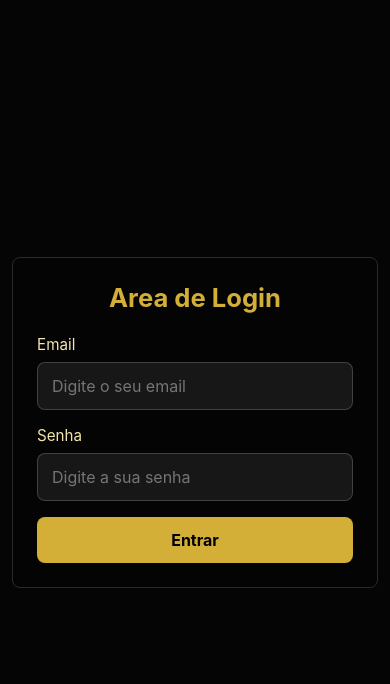
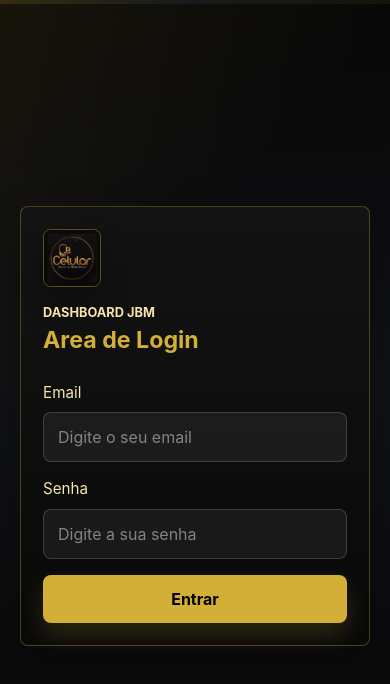
Before and after one commit to RDPlayer16/JB-STORE, a React (Vite) app: page / in a window 390 px wide. Shown: the top 684 px of the page. Built offline with nearby package versions, Linux system fonts and the light colour scheme; no server answers; what chartjs-plugin-datalabels would draw is missing.

Commit message:
Substitui arquivos do projeto

```diff
--- a/index.html
+++ b/index.html
@@ -2,7 +2,8 @@
 <html lang="en">
   <head>
     <meta charset="UTF-8" />
-    <link rel="icon" type="image/svg+xml" href="/favicon.svg" />
+    <link rel="icon" type="image/png" href="%BASE_URL%maskable_icon.png" />
+    <link rel="apple-touch-icon" href="%BASE_URL%maskable_icon.png" />
     <meta name="viewport" content="width=device-width, initial-scale=1.0" />
     <title>JBM</title>
   </head>
--- a/src/Pages/UsuariosAdmin.jsx
+++ b/src/Pages/UsuariosAdmin.jsx
@@ -28,7 +28,7 @@ function traduzirErro(error) {
   const mensagensErro = {
     "auth/email-already-in-use": "Este email ja esta cadastrado.",
     "auth/invalid-email": "Email invalido.",
-    "auth/weak-password": "A senha precisa ter pelo menos 6 caracteres.",
+    "auth/weak-password": "A senha precisa ter pelo menos 8 caracteres.",
     "permission-denied": "Sem permissao para gerenciar usuarios. Confira as regras do Firestore.",
   };
 
@@ -314,8 +314,8 @@ export default function UsuariosAdmin() {
                 name="senha"
                 value={form.senha}
                 onChange={handleChange}
-                placeholder="Minimo 6 caracteres"
-                minLength={6}
+                placeholder="Minimo 8 caracteres"
+                minLength={8}
                 autoComplete="new-password"
                 required
               />
--- a/src/auth/Login.jsx
+++ b/src/auth/Login.jsx
@@ -46,11 +46,18 @@ export default function Login() {
   };
 
   const bloqueado = enviando || loading;
+  const logoUrl = `${import.meta.env.BASE_URL}maskable_icon.png`;
 
   return (
     <main className="login-page">
       <section className="login-card" aria-labelledby="login-title">
-        <h1 id="login-title">Area de Login</h1>
+        <div className="login-brand">
+          <img src={logoUrl} alt="JBM" />
+          <div>
+            <span className="eyebrow">Dashboard JBM</span>
+            <h1 id="login-title">Area de Login</h1>
+          </div>
+        </div>
 
         <form onSubmit={handleSubmit} className="login-form">
           <label className="form-field">
--- a/src/components/ListaClientes.jsx
+++ b/src/components/ListaClientes.jsx
@@ -8,7 +8,9 @@ const formatarMoeda = (valor) => new Intl.NumberFormat('pt-BR', {
 }).format(valor || 0);
 
 function formatarData(dataCadastro) {
-  return dataCadastro ? new Date(dataCadastro).toLocaleDateString('pt-BR') : 'N/A';
+  const millis = dataCadastro?.toMillis?.() || (dataCadastro ? Date.parse(dataCadastro) : 0);
+
+  return millis ? new Date(millis).toLocaleDateString('pt-BR') : 'N/A';
 }
 
 export function ListaClientes({ clientes, loadingClientes }) {
--- a/src/index.css
+++ b/src/index.css
@@ -756,3 +756,322 @@ button {
     height: 250px;
   }
 }
+
+
+/* Visual polish for desktop and mobile */
+html {
+  scroll-behavior: smooth;
+}
+
+body {
+  background:
+    linear-gradient(135deg, rgba(212, 175, 55, 0.08), transparent 34%),
+    linear-gradient(180deg, #070707 0%, #101114 46%, #060606 100%);
+  line-height: 1.5;
+}
+
+body::before {
+  background: linear-gradient(90deg, rgba(212, 175, 55, 0.16), rgba(75, 133, 196, 0.1), rgba(212, 175, 55, 0.08));
+  content: "";
+  height: 4px;
+  left: 0;
+  position: fixed;
+  right: 0;
+  top: 0;
+  z-index: 20;
+}
+
+.page-shell {
+  padding-bottom: clamp(18px, 3vw, 36px);
+}
+
+.page-header {
+  background: rgba(18, 18, 18, 0.78);
+  border: 1px solid rgba(212, 175, 55, 0.18);
+  border-radius: 8px;
+  box-shadow: 0 18px 44px rgba(0, 0, 0, 0.24);
+  padding: clamp(18px, 3vw, 28px);
+}
+
+.page-header p,
+.muted-text,
+.admin-actions p {
+  line-height: 1.6;
+}
+
+.panel,
+.login-card,
+.app-tabs {
+  box-shadow: 0 18px 46px rgba(0, 0, 0, 0.22);
+}
+
+.panel {
+  background: linear-gradient(180deg, rgba(22, 22, 22, 0.98), rgba(14, 14, 14, 0.98));
+}
+
+.login-page {
+  padding: clamp(10px, 2vw, 24px);
+}
+
+.login-card {
+  background: linear-gradient(180deg, rgba(20, 20, 20, 0.94), rgba(9, 9, 9, 0.96));
+  border-color: rgba(212, 175, 55, 0.32);
+}
+
+.login-brand {
+  align-items: center;
+  display: flex;
+  gap: 16px;
+  margin-bottom: 24px;
+}
+
+.login-brand img {
+  background: #0b0b0b;
+  border: 1px solid rgba(212, 175, 55, 0.4);
+  border-radius: 8px;
+  box-shadow: 0 10px 26px rgba(0, 0, 0, 0.32);
+  height: 68px;
+  object-fit: cover;
+  width: 68px;
+}
+
+.login-card h1 {
+  margin-bottom: 0;
+  text-align: left;
+}
+
+.form-field input,
+.form-field select {
+  background: rgba(255, 255, 255, 0.06);
+  border-color: rgba(255, 255, 255, 0.16);
+}
+
+.form-field input::placeholder {
+  color: rgba(255, 255, 255, 0.46);
+}
+
+.primary-button,
+.secondary-button,
+.danger-button,
+.app-tab-button,
+.profile-select-button {
+  user-select: none;
+}
+
+.primary-button {
+  box-shadow: 0 12px 24px rgba(212, 175, 55, 0.18);
+}
+
+.primary-button:hover {
+  background: var(--gold-hover);
+}
+
+.secondary-button:hover {
+  background: rgba(212, 175, 55, 0.12);
+  border-color: rgba(212, 175, 55, 0.48);
+}
+
+.dashboard-container,
+.usuarios-grid,
+.origens-layout,
+.profile-browser {
+  align-items: start;
+}
+
+.cadastro-card,
+.profile-list {
+  position: sticky;
+  top: 16px;
+}
+
+.cadastro-card h2,
+.panel h2,
+.section-heading h2,
+.section-heading h3 {
+  letter-spacing: 0;
+  line-height: 1.2;
+}
+
+.stat-card,
+.chart-card,
+.option-card,
+.origin-item,
+.empty-state,
+.data-table tr {
+  transition: border-color 0.2s ease, transform 0.2s ease, background 0.2s ease;
+}
+
+.stat-card:hover,
+.option-card:hover,
+.origin-item:hover {
+  background: rgba(255, 255, 255, 0.065);
+}
+
+.chart-card {
+  background: rgba(255, 255, 255, 0.035);
+  border: 1px solid rgba(255, 255, 255, 0.06);
+  border-radius: 8px;
+  padding: clamp(12px, 2vw, 18px);
+}
+
+.chart-frame {
+  min-height: 260px;
+}
+
+.table-wrapper {
+  border: 1px solid rgba(255, 255, 255, 0.06);
+  border-radius: 8px;
+}
+
+.data-table th {
+  background: rgba(255, 255, 255, 0.045);
+  position: sticky;
+  top: 0;
+  z-index: 1;
+}
+
+.data-table tr:hover td {
+  background: rgba(212, 175, 55, 0.045);
+}
+
+.app-tabs {
+  position: sticky;
+  top: 12px;
+  z-index: 5;
+}
+
+.auth-status {
+  margin: 0 auto;
+  max-width: 560px;
+  padding: 24px;
+}
+
+@media (min-width: 1180px) {
+  :root {
+    --content-max: 1280px;
+  }
+
+  .dashboard-container,
+  .usuarios-grid,
+  .origens-layout {
+    gap: 28px;
+  }
+
+  .dashboard-container {
+    grid-template-columns: minmax(320px, 400px) minmax(0, 1fr);
+  }
+}
+
+@media (max-width: 1024px) {
+  .cadastro-card,
+  .profile-list,
+  .app-tabs {
+    position: static;
+  }
+
+  .page-header {
+    align-items: flex-start;
+  }
+}
+
+@media (max-width: 768px) {
+  :root {
+    --page-padding: 10px;
+  }
+
+  body {
+    padding-top: 14px;
+  }
+
+  .page-shell {
+    gap: 14px;
+  }
+
+  .page-header {
+    gap: 14px;
+    padding: 18px;
+  }
+
+  .page-header h1 {
+    font-size: 1.45rem;
+  }
+
+  .login-card {
+    padding: 22px;
+  }
+
+  .login-brand {
+    align-items: flex-start;
+  }
+
+  .login-brand img {
+    height: 58px;
+    width: 58px;
+  }
+
+  .panel {
+    padding: 16px;
+  }
+
+  .app-tabs {
+    display: flex;
+    gap: 8px;
+    overflow-x: auto;
+    padding: 8px;
+    scroll-snap-type: x proximity;
+  }
+
+  .app-tab-button {
+    flex: 0 0 min(220px, 72vw);
+    scroll-snap-align: start;
+  }
+
+  .chart-card {
+    padding: 12px;
+  }
+
+  .chart-frame,
+  .pie-frame {
+    height: 260px;
+  }
+
+  .data-table tr:hover td {
+    background: transparent;
+  }
+}
+
+@media (max-width: 520px) {
+  .login-brand {
+    flex-direction: column;
+    gap: 12px;
+  }
+
+  .login-card h1 {
+    font-size: 1.45rem;
+  }
+
+  .form-field input,
+  .form-field select,
+  .primary-button,
+  .secondary-button,
+  .danger-button {
+    min-height: 48px;
+  }
+
+  .dashboard-total-row {
+    gap: 14px;
+  }
+
+  .texto-destaque {
+    font-size: 1.6rem;
+  }
+
+  .data-table tr {
+    padding: 12px;
+  }
+
+  .chart-frame,
+  .pie-frame {
+    height: 230px;
+  }
+}
--- a/src/services/funcoesDB.js
+++ b/src/services/funcoesDB.js
@@ -1,26 +1,37 @@
 // src/services/funcoesDB.js
-import { addDoc, collection, deleteDoc, doc } from "firebase/firestore";
+import { addDoc, collection, deleteDoc, doc, serverTimestamp } from "firebase/firestore";
 import { db } from "./firebaseConfig";
+
+function limparTexto(valor, limite = 120) {
+  return String(valor || "").trim().replace(/s+/g, " ").slice(0, limite);
+}
 
 export async function cadastrarClienteFirestore(dadosCliente, usuario) {
   if (!usuario?.uid) {
     throw new Error("Usuario logado nao encontrado.");
   }
 
-  const valorVenda = parseFloat(dadosCliente.valorVenda) || 0;
+  const nome = limparTexto(dadosCliente.nome);
+  const origem = limparTexto(dadosCliente.origem, 80);
+  const valorVenda = Number(dadosCliente.valorVenda);
   const adminDonoId = usuario.adminDonoId || "";
+
+  if (!nome || !origem || !Number.isFinite(valorVenda) || valorVenda < 0) {
+    throw new Error("Dados do cliente invalidos.");
+  }
 
   try {
     await addDoc(collection(db, "clientes"), {
-      ...dadosCliente,
+      nome,
+      origem,
       valorVenda,
       usuarioId: usuario.uid,
-      usuarioNome: usuario.nome || usuario.email,
-      usuarioEmail: usuario.email,
+      usuarioNome: limparTexto(usuario.nome || usuario.email),
+      usuarioEmail: usuario.email || "",
       adminDonoId,
-      adminDonoNome: usuario.adminDonoNome || "",
+      adminDonoNome: limparTexto(usuario.adminDonoNome),
       adminDonoEmail: usuario.adminDonoEmail || "",
-      dataCadastro: new Date().toISOString(),
+      dataCadastro: serverTimestamp(),
     });
 
     return true;
--- a/vite.config.js
+++ b/vite.config.js
@@ -18,7 +18,12 @@ export default defineConfig({
         background_color: '#0a0a0a',
         display: 'standalone',
         icons: [
-
+          {
+            src: 'maskable_icon.png',
+            sizes: '525x525',
+            type: 'image/png',
+            purpose: 'any maskable'
+          }
         ]
       }
     })
```
Also changed, not shown: src/services/firebaseConfig.js (+28 -12 lines), public/maskable_icon.png (added), 1 other file (tests, documents, lock files or other folders).
